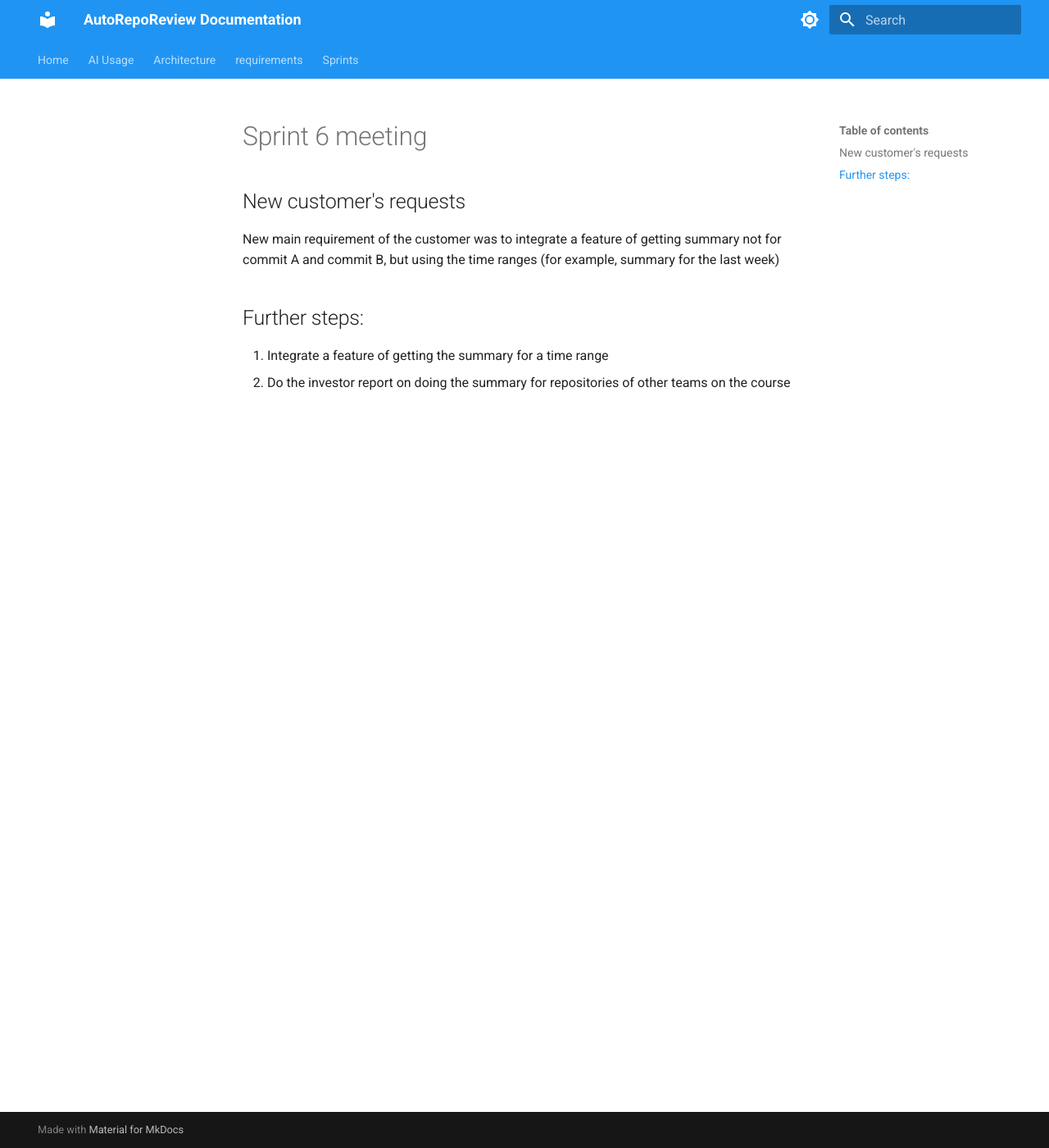
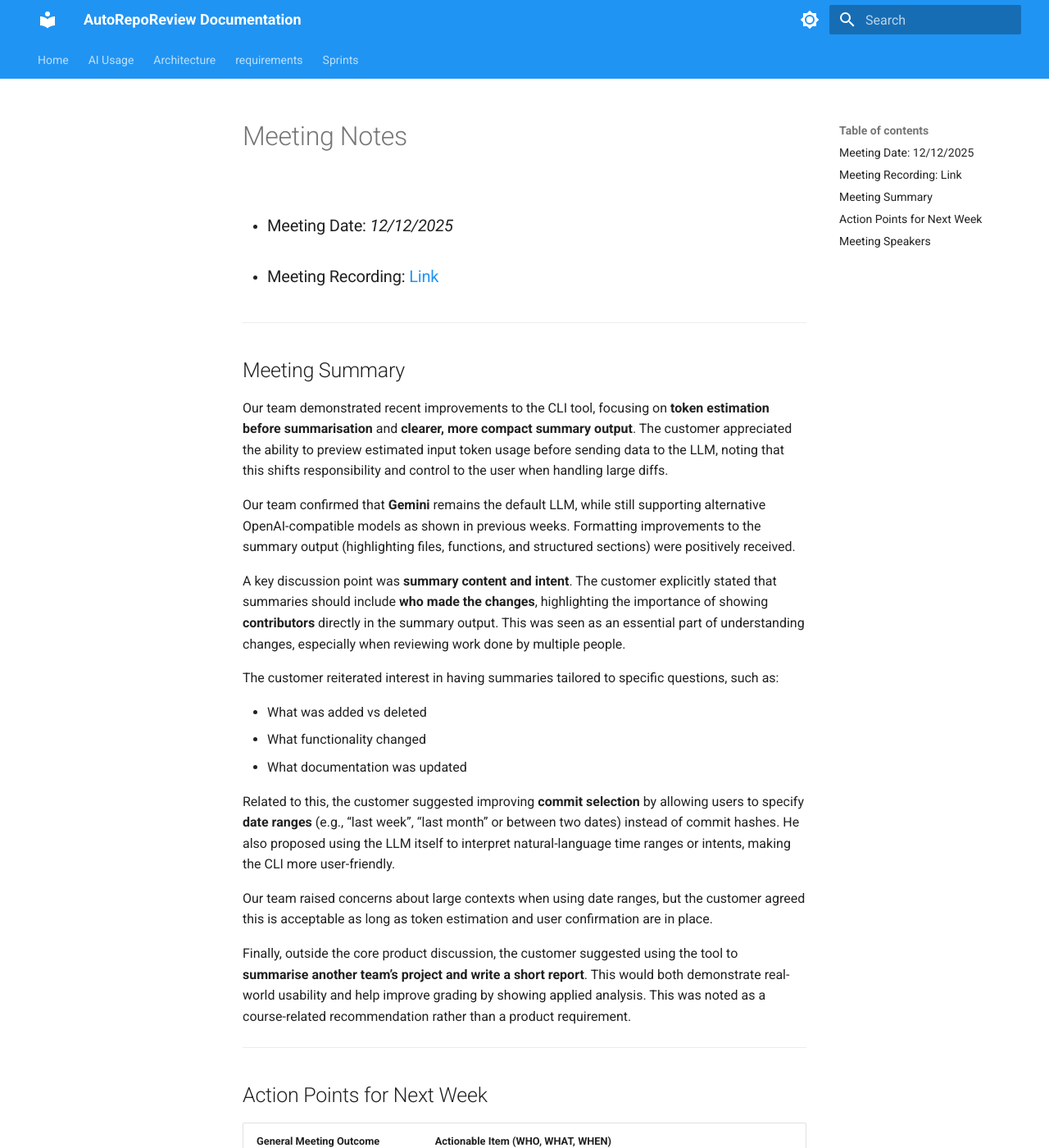
Before and after one commit to AutoRepoReviewITPD/AutoRepoReview, an MkDocs documentation site: the page built from docs/sprints/sprint-6/meeting.md, in a window 1280 px wide and 1400 px high. Shown: the whole window at 82% size. Built offline with MkDocs 1.6.1 and Material for MkDocs 9.7.7, drawn with Linux system fonts in a browser that asks for light colours; some of the changed text lies outside the part shown.

Commit message:
Modify meeting docs (#67)

```diff
--- a/docs/sprints/sprint-6/meeting.md
+++ b/docs/sprints/sprint-6/meeting.md
@@ -1,9 +1,46 @@
-# Sprint 6 meeting
+# Meeting Notes
 
-## New customer's requests
+- ### Meeting Date: _12/12/2025_
 
-New main requirement of the customer was to integrate a feature of getting summary not for commit A and commit B, but using the time ranges (for example, summary for the last week)
+- ### Meeting Recording: [Link](https://drive.google.com/file/d/1l6vS2fqlZ_rM-bQ39rt7C-BgA5VWuGVk/view?usp=drive_link)
 
-## Further steps:
-1. Integrate a feature of getting the summary for a time range
-2. Do the investor report on doing the summary for repositories of other teams on the course
+---
+
+## Meeting Summary
+
+Our team demonstrated recent improvements to the CLI tool, focusing on **token estimation before summarisation** and **clearer, more compact summary output**. The customer appreciated the ability to preview estimated input token usage before sending data to the LLM, noting that this shifts responsibility and control to the user when handling large diffs.
+
+Our team confirmed that **Gemini** remains the default LLM, while still supporting alternative OpenAI-compatible models as shown in previous weeks. Formatting improvements to the summary output (highlighting files, functions, and structured sections) were positively received.
+
+A key discussion point was **summary content and intent**. The customer explicitly stated that summaries should include **who made the changes**, highlighting the importance of showing **contributors** directly in the summary output. This was seen as an essential part of understanding changes, especially when reviewing work done by multiple people.
+
+The customer reiterated interest in having summaries tailored to specific questions, such as:
+
+- What was added vs deleted
+- What functionality changed
+- What documentation was updated
+
+Related to this, the customer suggested improving **commit selection** by allowing users to specify **date ranges** (e.g., “last week”, “last month” or between two dates) instead of commit hashes. He also proposed using the LLM itself to interpret natural-language time ranges or intents, making the CLI more user-friendly.
+
+Our team raised concerns about large contexts when using date ranges, but the customer agreed this is acceptable as long as token estimation and user confirmation are in place.
+
+Finally, outside the core product discussion, the customer suggested using the tool to **summarise another team’s project and write a short report**. This would both demonstrate real-world usability and help improve grading by showing applied analysis. This was noted as a course-related recommendation rather than a product requirement.
+
+---
+
+## Action Points for Next Week
+
+| General Meeting Outcome                  | Actionable Item (WHO, WHAT, WHEN)                                                                                   |
+| ---------------------------------------- | ------------------------------------------------------------------------------------------------------------------- |
+| Include contributor information          | **Our team** to **add contributor details to summaries** (who made the changes) by **next sprint**.                 |
+| Make commit selection more user-friendly | **Our team** to **implement date-range based diff selection** (e.g., last week/month) by **next sprint**.           |
+| Improve summary relevance                | **Our team** to **introduce intent-based summaries** (e.g., added, deleted, documentation-only) by **next sprint**. |
+
+---
+
+## Meeting Speakers
+
+- **Speaker 1:** The Customer
+- **Speaker 2:** Alyona Artemova
+- **Speaker 3:** Ghadeer Akleh
+- **Speaker 4:** Ilnar Khasanov
```
Also changed, not shown: docs/sprints/sprint-6/script.md (+16 -13 lines).
